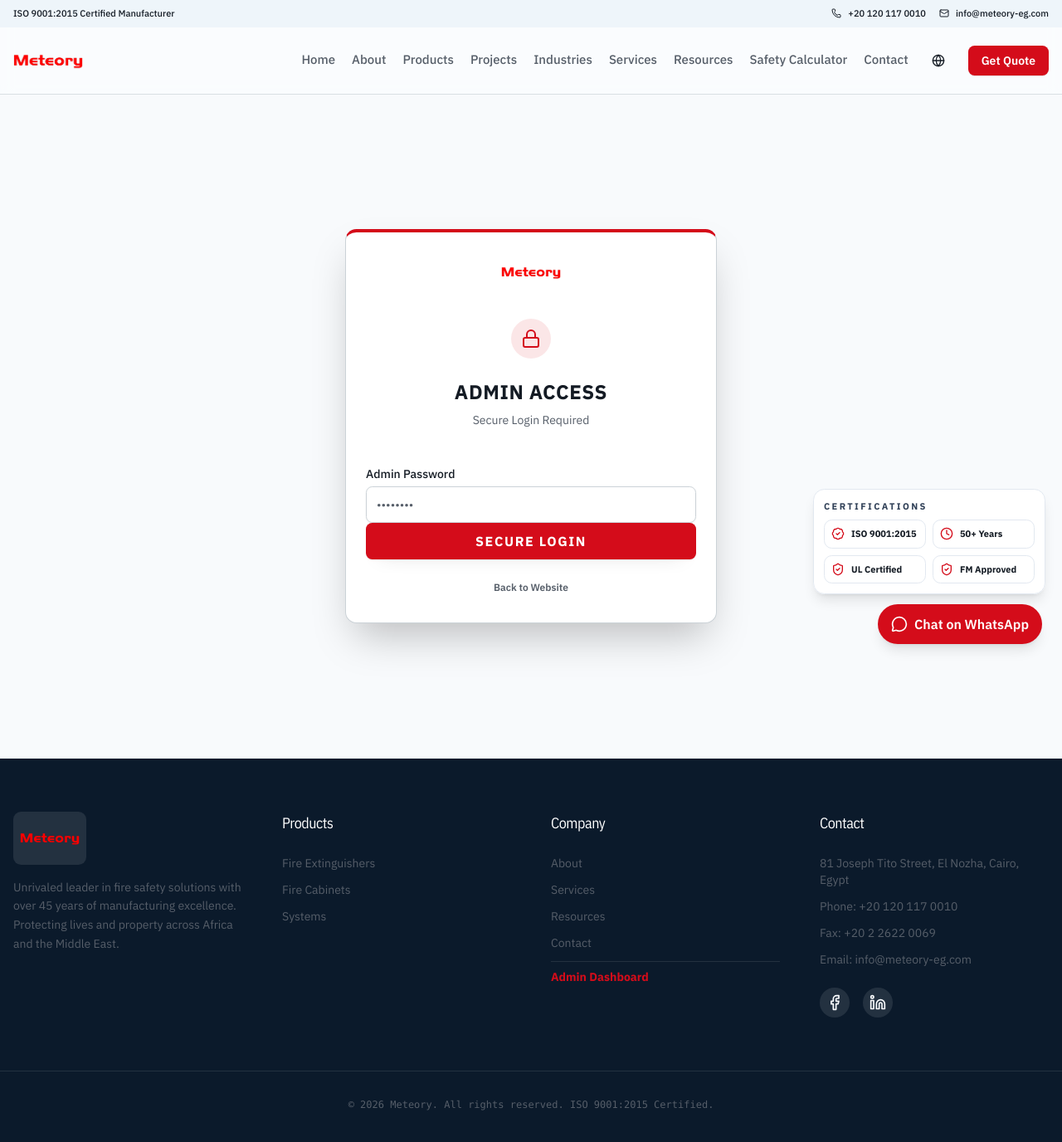
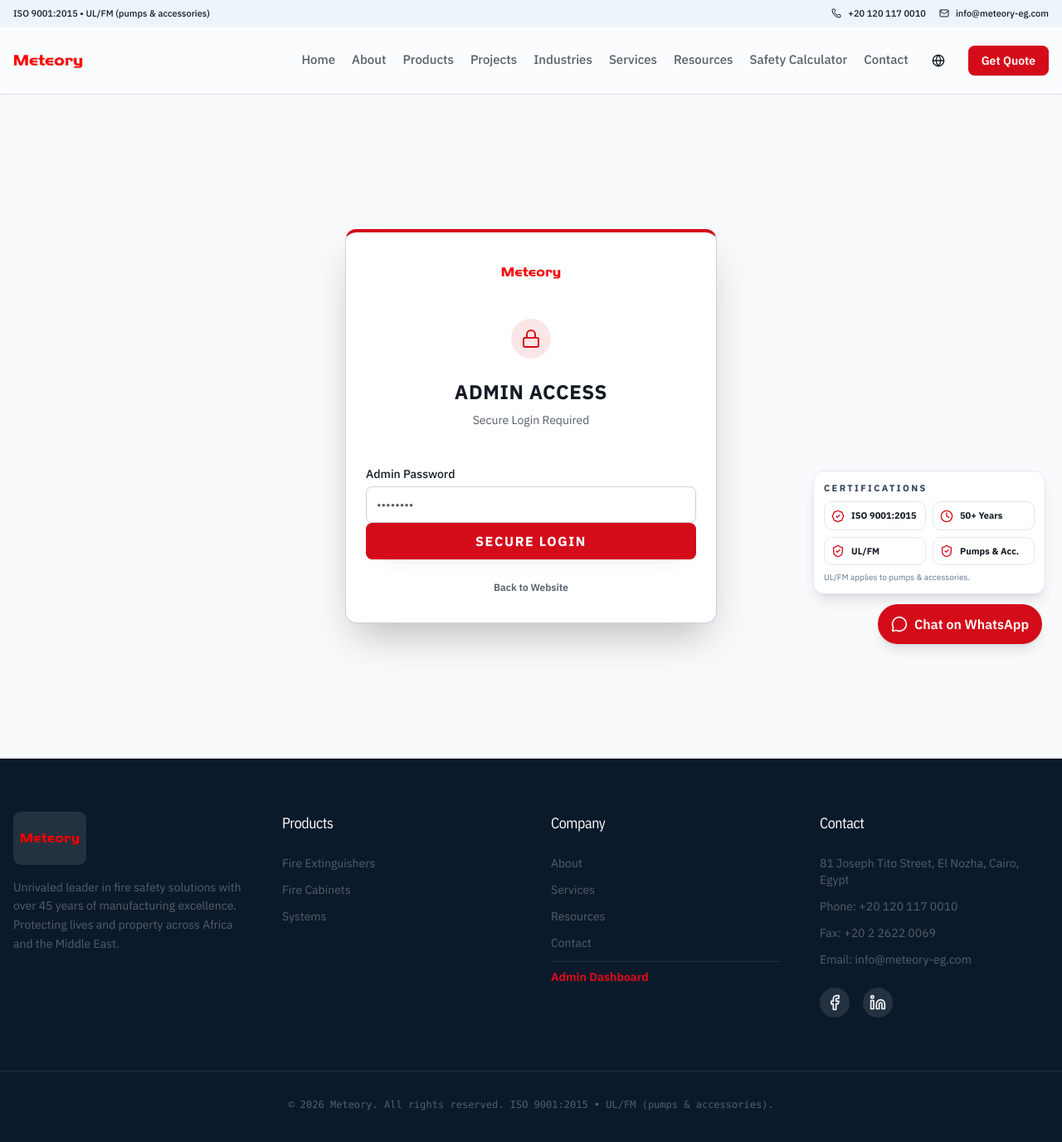
Before and after one commit to adawaty/Meteory27feb, a React (Vite) app: page /login in a window 1280 px wide. Shown: the top 1376 px of the page at 83% size. Built offline with nearby package versions, Linux system fonts and the light colour scheme.

Commit message:
Add site-wide UL/FM compliance messaging (pumps & accessories)

```diff
--- a/src/components/Layout.tsx
+++ b/src/components/Layout.tsx
@@ -34,7 +34,7 @@
     <header className="sticky top-0 z-50 w-full border-b border-border/70 bg-background/90 backdrop-blur supports-[backdrop-filter]:bg-background/70">
       {/* Top Bar - Industrial Info */}
       <div className="bg-secondary text-foreground py-2 px-4 text-[11px] font-medium hidden md:flex justify-between items-center">
-        <span>{t("nav.iso")}</span>
+        <span>{t("nav.compliance")}</span>
         <div className="flex gap-4">
           <span className="flex items-center gap-2" dir="ltr"><Phone className="h-3 w-3" /> {COMPANY_INFO.phones.mobile}</span>
           <span className="flex items-center gap-2"><Mail className="h-3 w-3" /> {COMPANY_INFO.email}</span>
@@ -173,7 +173,7 @@
         </div>
       </div>
       <div className="container px-4 mt-16 pt-8 border-t border-white/10 text-center text-xs text-muted-foreground font-mono">
-        © {new Date().getFullYear()} Meteory. {t("footer.rights")} ISO 9001:2015 Certified.
+        © {new Date().getFullYear()} Meteory. {t("footer.rights")} ISO 9001:2015 • UL/FM (pumps & accessories).
       </div>
     </footer>
   );
--- a/src/components/TrustBadges.tsx
+++ b/src/components/TrustBadges.tsx
@@ -21,11 +21,15 @@
             <Clock className="h-4 w-4 text-primary" /> {t("50+ Years", "أكثر من 50 سنة")}
           </div>
           <div className="rounded-lg border border-slate-200 bg-white px-2 py-2 flex items-center gap-2 text-[11px] font-bold">
-            <ShieldCheck className="h-4 w-4 text-primary" /> {t("UL Certified", "معتمد UL")}
+            <ShieldCheck className="h-4 w-4 text-primary" /> {t("UL/FM", "UL/FM")}
           </div>
           <div className="rounded-lg border border-slate-200 bg-white px-2 py-2 flex items-center gap-2 text-[11px] font-bold">
-            <ShieldCheck className="h-4 w-4 text-primary" /> {t("FM Approved", "معتمد FM")}
+            <ShieldCheck className="h-4 w-4 text-primary" /> {t("Pumps & Acc.", "مضخات وملحقات")}
           </div>
+        </div>
+
+        <div className="mt-2 text-[10px] leading-snug text-slate-500">
+          {t("UL/FM applies to pumps & accessories.", "UL/FM للمضخات والملحقات.")}
         </div>
       </div>
     </div>
--- a/src/contexts/LanguageContext.tsx
+++ b/src/contexts/LanguageContext.tsx
@@ -24,6 +24,10 @@
   "nav.contact": { en: "Contact", ar: "اتصل بنا" },
   "nav.quote": { en: "Get Quote", ar: "طلب عرض سعر" },
   "nav.iso": { en: "ISO 9001:2015 Certified Manufacturer", ar: "حاصلة على شهادة ISO 9001:2015" },
+  "nav.compliance": {
+    en: "ISO 9001:2015 • UL/FM (pumps & accessories)",
+    ar: "ISO 9001:2015 • UL/FM (للمضخات والملحقات)"
+  },
 
   // Footer
   "footer.rights": { en: "All rights reserved.", ar: "جميع الحقوق محفوظة." },
```
